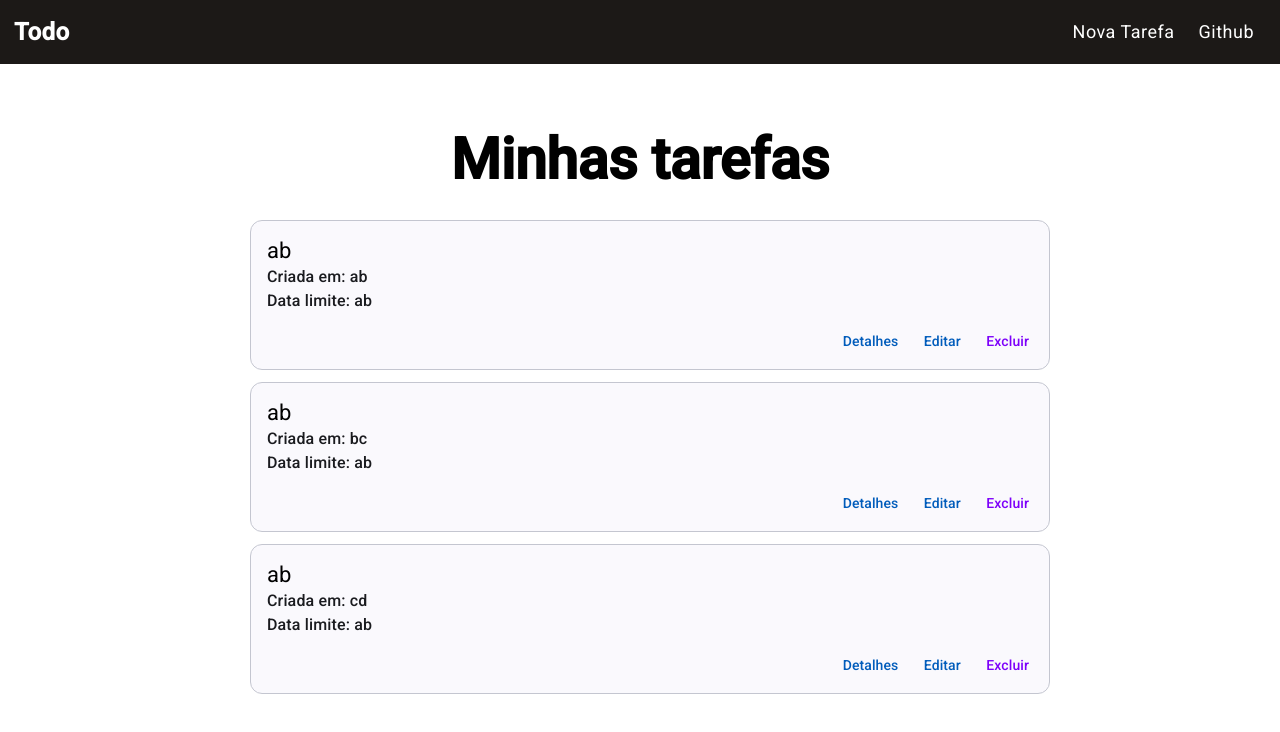
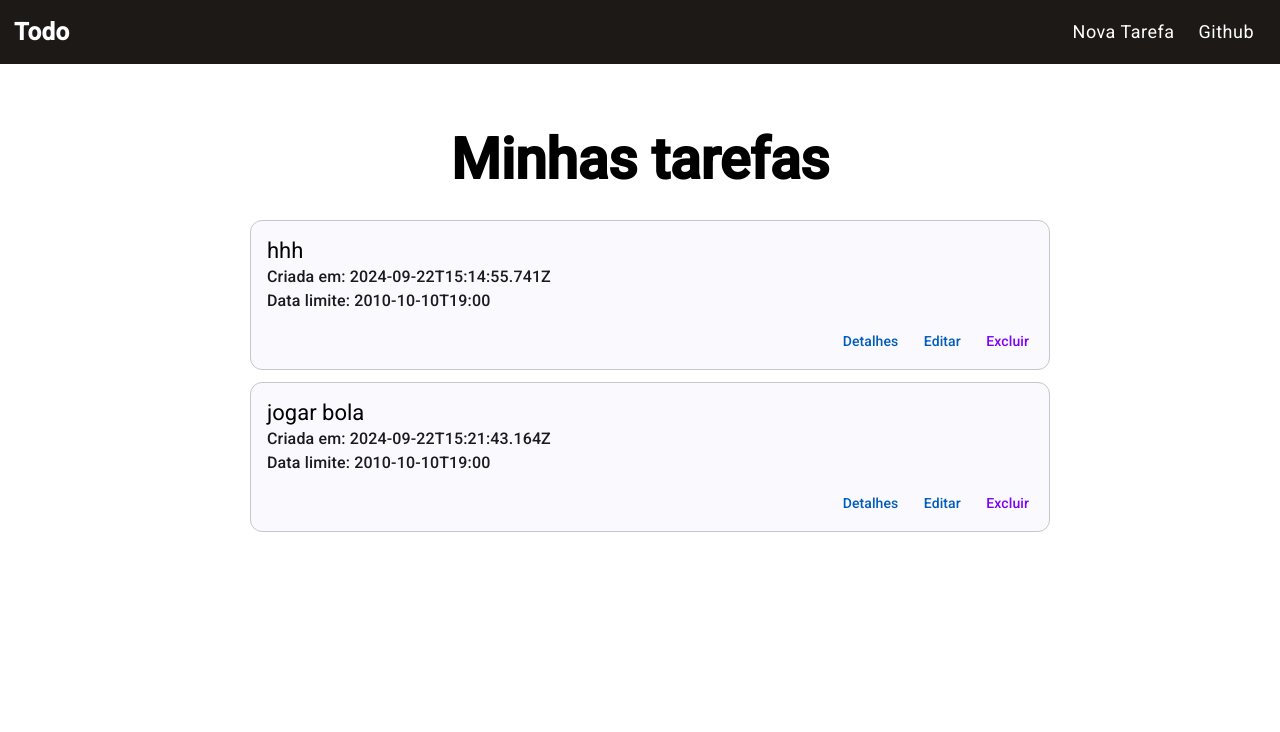
Before and after one commit to jvictordev1/angular-todo, an Angular app: page / in a window 1280 px wide. Shown: the top 732 px of the page. Built offline with nearby package versions, Linux system fonts and the light colour scheme; data requests are answered from the project's data file.

Commit message:
feat: setting todosService and json-server

```diff
--- /dev/null
+++ b/db.json
@@ -0,0 +1,20 @@
+{
+  "todos": [
+    {
+      "id": "8045",
+      "createdAt": "2024-09-22T15:14:55.741Z",
+      "isComplete": false,
+      "dueDate": "2010-10-10T19:00",
+      "title": "hhh",
+      "description": "hhh"
+    },
+    {
+      "id": "2485",
+      "createdAt": "2024-09-22T15:21:43.164Z",
+      "isComplete": false,
+      "dueDate": "2010-10-10T19:00",
+      "title": "jogar bola",
+      "description": "jogar"
+    }
+  ]
+}
--- a/src/app/app.config.ts
+++ b/src/app/app.config.ts
@@ -1,9 +1,15 @@
 import { ApplicationConfig, provideZoneChangeDetection } from '@angular/core';
 import { provideRouter } from '@angular/router';
 
+import { provideHttpClient } from '@angular/common/http';
+import { provideAnimationsAsync } from '@angular/platform-browser/animations/async';
 import { routes } from './app.routes';
-import { provideAnimationsAsync } from '@angular/platform-browser/animations/async';
 
 export const appConfig: ApplicationConfig = {
-  providers: [provideZoneChangeDetection({ eventCoalescing: true }), provideRouter(routes), provideAnimationsAsync()]
+  providers: [
+    provideZoneChangeDetection({ eventCoalescing: true }),
+    provideRouter(routes),
+    provideAnimationsAsync(),
+    provideHttpClient(),
+  ],
 };
--- a/src/app/components/add-todo/add-todo.component.css
+++ b/src/app/components/add-todo/add-todo.component.css
@@ -0,0 +1,13 @@
+form {
+  display: flex;
+  flex-direction: column;
+  align-items: center;
+  width: 800px;
+}
+.input-field {
+  width: 100%;
+}
+button {
+  font-size: 16px;
+  width: 50%;
+}
--- a/src/app/components/add-todo/add-todo.component.html
+++ b/src/app/components/add-todo/add-todo.component.html
@@ -1,20 +1,30 @@
-<form #addTodoForm="ngForm" (ngSubmit)="onSubmit()">
-  <mat-form-field>
+<form #addTodoForm="ngForm" (ngSubmit)="onSubmit(addTodoForm)">
+  <h1>Adicionar nova tarefa</h1>
+  <mat-form-field class="input-field">
     <mat-label>Título da tarefa</mat-label>
-    <input matInput placeholder="Comprar pão" required />
+    <input ngModel name="title" matInput placeholder="Comprar pão" required />
   </mat-form-field>
-  <mat-form-field>
+  <mat-form-field class="input-field">
     <mat-label>Descrição da tarefa</mat-label>
-    <textarea matInput placeholder="Comprar pão na vendinha"></textarea>
+    <textarea
+      ngModel
+      name="description"
+      matInput
+      placeholder="Comprar pão na vendinha"
+    ></textarea>
   </mat-form-field>
-  <mat-form-field>
+  <mat-form-field class="input-field">
     <mat-label>Data limite</mat-label>
     <input
+      ngModel
+      name="dueDate"
       matInput
       placeholder="Comprar pão na vendinha"
       type="datetime-local"
       required
     />
   </mat-form-field>
-  <button mat-flat-button>Criar</button>
+  <button type="submit" mat-flat-button [disabled]="!addTodoForm.valid">
+    Criar
+  </button>
 </form>
--- a/src/app/components/add-todo/add-todo.component.ts
+++ b/src/app/components/add-todo/add-todo.component.ts
@@ -3,6 +3,8 @@ import { FormsModule } from '@angular/forms';
 import { MatButtonModule } from '@angular/material/button';
 import { MatFormFieldModule } from '@angular/material/form-field';
 import { MatInputModule } from '@angular/material/input';
+import { Todo } from '../../models/Todo';
+import { TodosService } from '../../services/todos.service';
 @Component({
   selector: 'app-add-todo',
   standalone: true,
@@ -11,5 +13,19 @@ import { MatInputModule } from '@angular/material/input';
   styleUrl: './add-todo.component.css',
 })
 export class AddTodoComponent {
-  onSubmit() {}
+  constructor(private todoService: TodosService) {}
+  onSubmit(form: any) {
+    if (form.valid) {
+      const todo: Todo = {
+        createdAt: new Date(),
+        id: (Math.random() * 10000).toFixed(0),
+        isComplete: false,
+        dueDate: new Date(form.value.dueDate),
+        ...form.value,
+      };
+      this.todoService.addNewTodo(todo).subscribe();
+      form.reset();
+      return;
+    }
+  }
 }
--- a/src/app/components/details/details.component.html
+++ b/src/app/components/details/details.component.html
@@ -1,5 +1,12 @@
 <section class="details-section">
   <header class="details-section-header">
-    <h1>Tarefa tal</h1>
+    <div>
+      <h1>{{ todo!.title }}</h1>
+      <p>{{ todo!.createdAt }} - {{ todo!.dueDate }}</p>
+      <p>{{ todo!.isComplete }}</p>
+    </div>
   </header>
+  <div>
+    <h4>{{ todo!.description }}</h4>
+  </div>
 </section>
--- a/src/app/components/details/details.component.ts
+++ b/src/app/components/details/details.component.ts
@@ -1,6 +1,7 @@
 import { Component, OnInit } from '@angular/core';
 import { ActivatedRoute } from '@angular/router';
 import { Todo } from '../../models/Todo';
+import { TodosService } from '../../services/todos.service';
 
 @Component({
   selector: 'app-details',
@@ -11,10 +12,15 @@ import { Todo } from '../../models/Todo';
 })
 export class DetailsComponent implements OnInit {
   todo: Todo | undefined;
-  constructor(private route: ActivatedRoute) {}
+  constructor(
+    private route: ActivatedRoute,
+    private todoService: TodosService
+  ) {}
   ngOnInit(): void {
     const routeParams = this.route.snapshot.paramMap;
     const todoId = Number(routeParams.get('id'));
-    console.log(todoId);
+    this.todoService
+      .getTodoById(todoId)
+      .subscribe((data) => (this.todo = data));
   }
 }
--- a/src/app/components/todo-list/todo-list.component.html
+++ b/src/app/components/todo-list/todo-list.component.html
@@ -1,14 +1,13 @@
-@if (todosLength > 0) {
+<div *ngIf="todos.length > 0; else emptyList">
   <ul class="todos-list-container">
-  @for (todo of todos; track todo.id) {
-  <li [id]="todo.id">
+    <li *ngFor="let todo of todos; trackBy: trackByFn" [id]="todo.id">
       <app-todo-list-item
         [todo]="todo"
         (deleteTodo)="deleteTodo(todo)"
       ></app-todo-list-item>
     </li>
-  }
   </ul>
-} @else {
+</div>
+<ng-template #emptyList>
   <p>Lista vazia</p>
-}
+</ng-template>
--- a/src/app/components/todo-list/todo-list.component.ts
+++ b/src/app/components/todo-list/todo-list.component.ts
@@ -1,53 +1,32 @@
-import { Component } from '@angular/core';
+import { CommonModule } from '@angular/common';
+import { Component, OnInit } from '@angular/core';
 import { Todo } from '../../models/Todo';
+import { TodosService } from '../../services/todos.service';
 import { TodoListItemComponent } from '../todo-list-item/todo-list-item.component';
 
 @Component({
   selector: 'app-todo-list',
   standalone: true,
-  imports: [TodoListItemComponent],
+  imports: [TodoListItemComponent, CommonModule],
   templateUrl: './todo-list.component.html',
   styleUrl: './todo-list.component.css',
 })
-export class TodoListComponent {
-  todos: Todo[] = [
-    {
-      id: 1,
-      createdAt: 'ab',
-      description: 'ab',
-      dueDate: 'ab',
-      isComplete: true,
-      title: 'ab',
-    },
-    {
-      id: 2,
-      createdAt: 'bc',
-      description: 'ab',
-      dueDate: 'ab',
-      isComplete: true,
-      title: 'ab',
-    },
-    {
-      id: 3,
-      createdAt: 'cd',
-      description: 'ab',
-      dueDate: 'ab',
-      isComplete: true,
-      title: 'ab',
-    },
-    {
-      id: 4,
-      createdAt: 'ef',
-      description: 'ab',
-      dueDate: 'ab',
-      isComplete: true,
-      title: 'ab',
-    },
-  ];
-  todosLength: number = 1;
+export class TodoListComponent implements OnInit {
+  todos: Todo[] = [];
+
+  constructor(private todoService: TodosService) {}
+
+  ngOnInit(): void {
+    this.todoService.getAllTodos().subscribe((data) => {
+      this.todos = data;
+    });
+  }
 
   deleteTodo(todo: Todo) {
     this.todos = this.todos.filter((t) => t.id !== todo.id); //deleta todo da interface
-    this.todosLength = this.todos.length; //atualiza quantidade de itens na lista
+  }
+
+  trackByFn(index: number, todo: Todo): number {
+    return todo.id;
   }
 }
--- a/src/app/models/Todo.ts
+++ b/src/app/models/Todo.ts
@@ -2,7 +2,7 @@ export interface Todo {
   id: number;
   title: string;
   description: string;
-  createdAt: string;
-  dueDate: string;
+  createdAt: Date;
+  dueDate: Date;
   isComplete: boolean;
 }
--- /dev/null
+++ b/src/app/services/todos.service.ts
@@ -0,0 +1,22 @@
+import { HttpClient } from '@angular/common/http';
+import { Injectable } from '@angular/core';
+import { Observable } from 'rxjs';
+import { Todo } from '../models/Todo';
+
+@Injectable({
+  providedIn: 'root',
+})
+export class TodosService {
+  private url: string = 'http://localhost:3000/todos';
+  constructor(private http: HttpClient) {}
+
+  addNewTodo(todo: Todo) {
+    return this.http.post<Todo>(this.url, todo);
+  }
+  getAllTodos(): Observable<Todo[]> {
+    return this.http.get<Todo[]>(this.url);
+  }
+  getTodoById(todoId: number): Observable<Todo> {
+    return this.http.get<Todo>(`${this.url}/${todoId}`);
+  }
+}
```
Also changed, not shown: 1 other file (tests, documents, lock files or other folders). Lines whose indentation alone changed are shown as unchanged.
